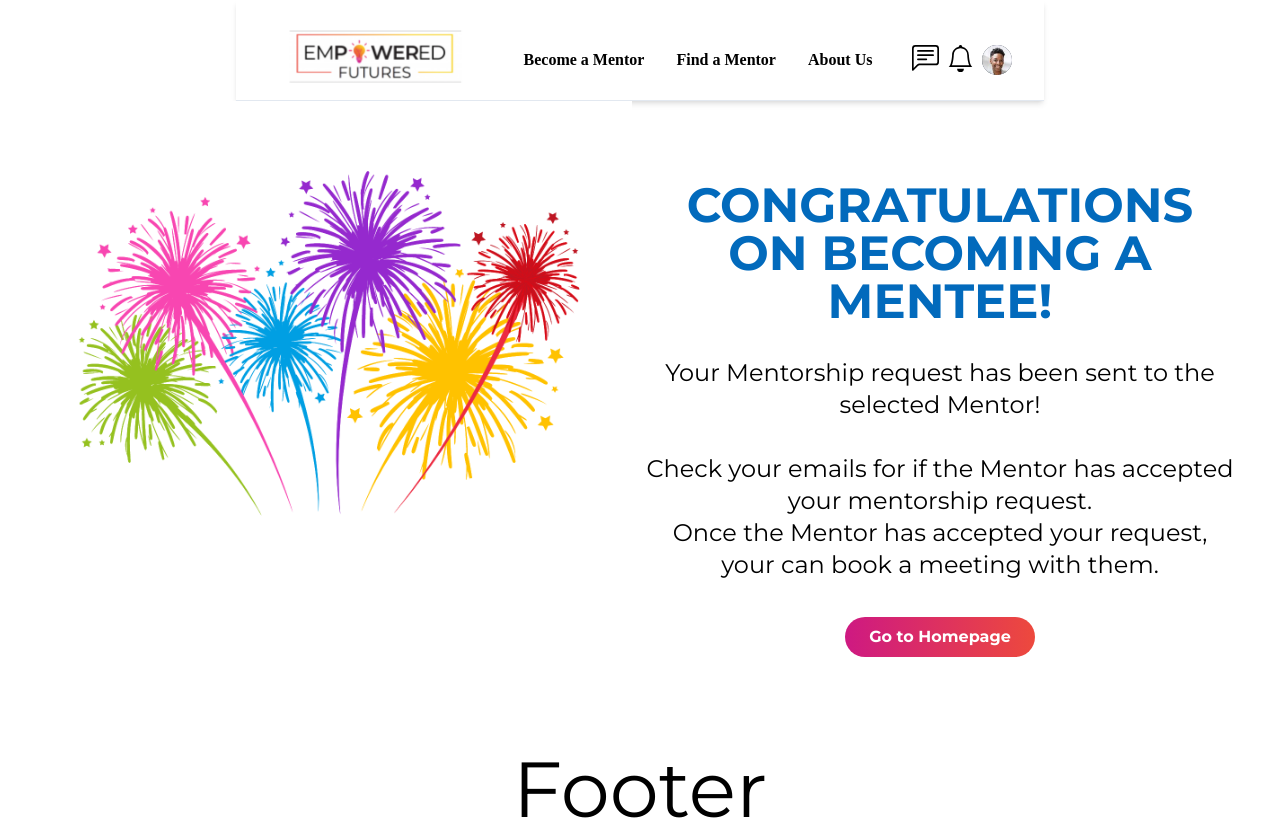
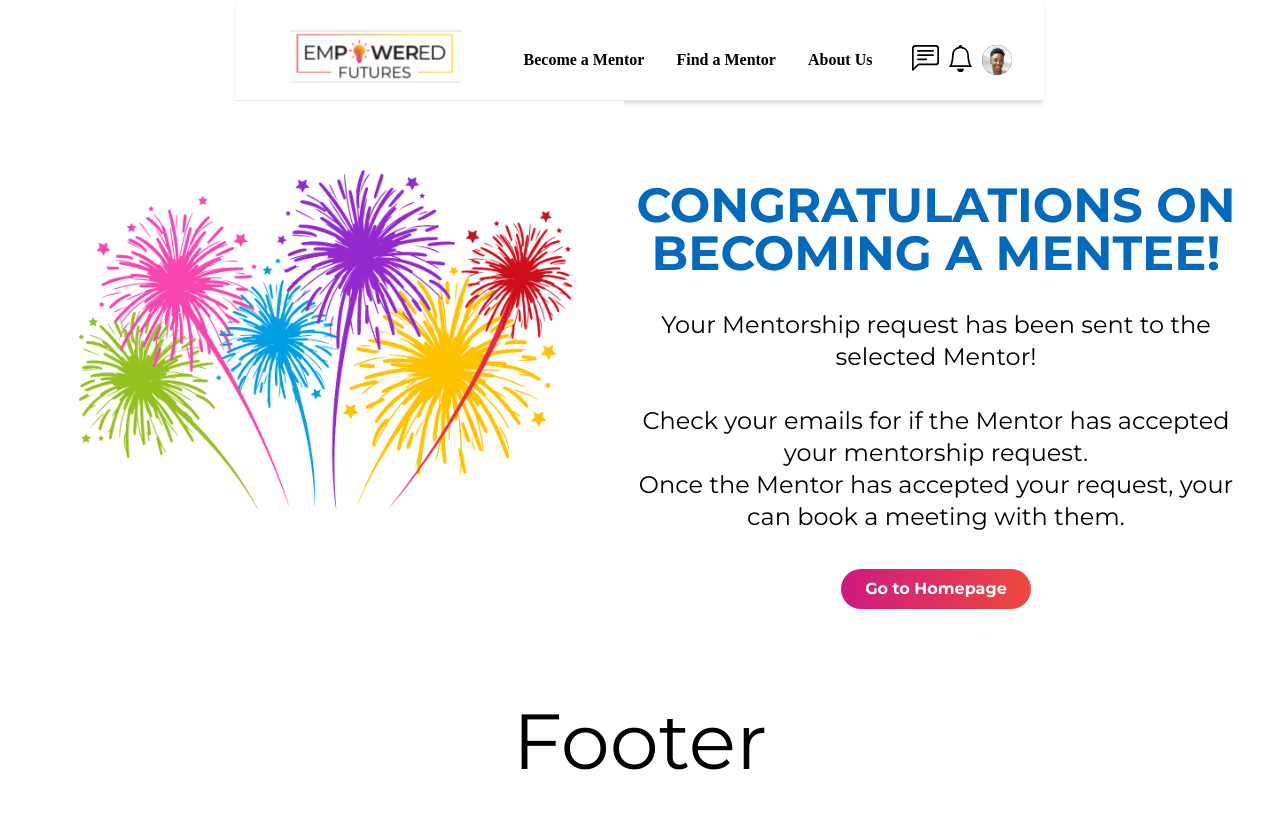
Before and after one commit to JasonXB/EF_Clone, a Next.js app: page /congratulations-mentee in a window 1280 px wide. After the commit the page ends 800 px from the top, so only its background shows below. Built offline with nearby package versions, Linux system fonts and the light colour scheme; what tw-elements would draw is missing.

Commit message:
fix orphan words

```diff
--- a/pages/congratulations-mentee.tsx
+++ b/pages/congratulations-mentee.tsx
@@ -16,15 +16,15 @@ const congratulationsMentee: NextPage = ({}) => {
     <Layout>
       <div className="flex flex-col md:flex-row justify-center items-center md:items-start">
         <div
-          className={`${style.imageContainer} flex justify-center items-center md:py-18`}
+          className="object-contain max-w-[600px] flex justify-center items-center md:py-18"
         >
           <Image alt="illustration of fireworks" src={fireworks} />
         </div>
-        <div className=" font-mainFont text-center w-ss px-3 md:py-20">
-          <div className="font-bold text-primary-1 text-3xl sm:text-4xl lg:text-5xl ">
+        <div className=" font-mainFont flex flex-col justify-center items-center text-center w-ss px-3 md:py-20">
+          <div className="font-bold text-primary-1 text-3xl sm:text-4xl lg:text-5xl ss:w-[500px] md:w-full">
             CONGRATULATIONS ON BECOMING A MENTEE!
           </div>
-          <p className=" text-lg lg:text-2xl py-8">
+          <p className=" text-lg lg:text-2xl py-8 w-[330px] xs:w-[430px] lg:w-[600px]">
             Your Mentorship request has been sent to the selected Mentor! <br />
             <br />
             Check your emails for if the Mentor has accepted your mentorship
```
